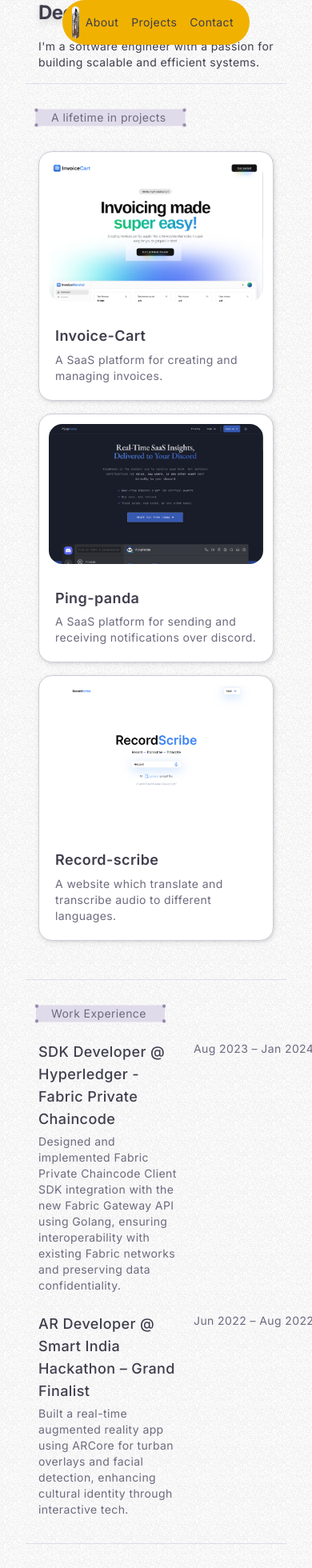
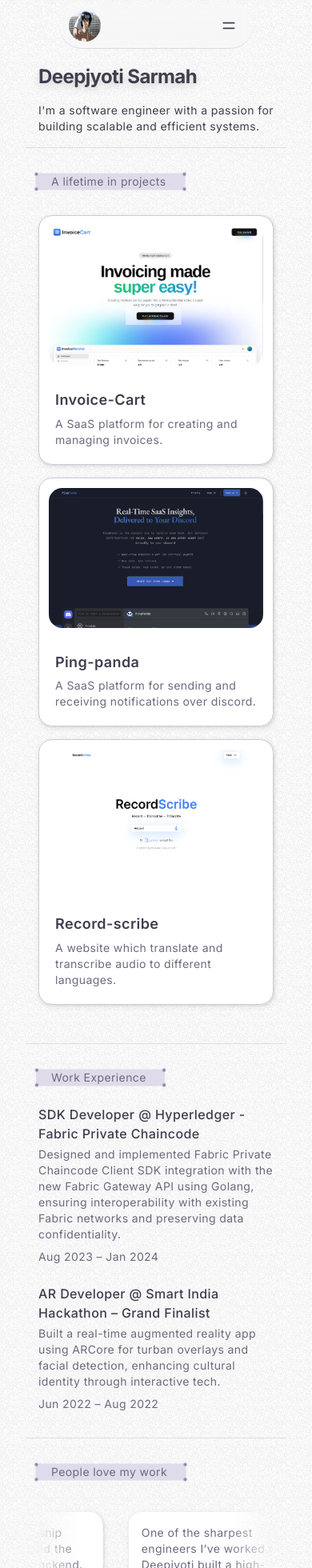
Before and after one commit to Deepjyoti-Sarmah/portfolio-with-motion, a Next.js app: page / in a window 390 px wide. Shown: the top 1960 px of the page at 80% size. Built offline with nearby package versions, Linux system fonts and the light colour scheme.

Commit message:
fixed navbar view for mobile

```diff
--- a/app/about/page.tsx
+++ b/app/about/page.tsx
@@ -6,7 +6,7 @@
 export default function AboutPage() {
   return (
     <div className="flex min-h-screen items-start justify-start">
-      <Container className="min-h-screen px-8 md:pt-20 md:pb-10">
+      <Container className="min-h-screen pt-[80px]  px-8 md:pt-20 md:pb-10  ">
         <Heading>About Me</Heading>
         <Subheading>
           I'm a curious developer who loves building clean, functional tools
--- a/app/contact/page.tsx
+++ b/app/contact/page.tsx
@@ -7,7 +7,7 @@
 export default function ContactPage() {
   return (
     <div className="flex min-h-screen items-start justify-start">
-      <Container className="min-h-screen px-8 md:pt-20 md:pb-10">
+      <Container className="min-h-screen pt-[80px]  px-8 md:pt-20 md:pb-10">
         <Heading>Contact Me</Heading>
         <Subheading>
           I'm open to freelancing offers. Reach out to me to inquire more about
--- a/app/page.tsx
+++ b/app/page.tsx
@@ -8,7 +8,7 @@
 export default function Home() {
   return (
     <div className="flex min-h-screen items-start justify-start">
-      <Container className="min-h-screen  px-8 md:pt-20 md:pb-10">
+      <Container className="min-h-screen pt-[80px]  px-8 md:pt-20 md:pb-10">
         <Heading>Deepjyoti Sarmah</Heading>
         <Subheading>
           I'm a software engineer with a passion for building scalable and
--- a/app/projects/page.tsx
+++ b/app/projects/page.tsx
@@ -7,7 +7,7 @@
 export default function ProjectsPage() {
   return (
     <div className="flex min-h-screen items-start justify-start">
-      <Container className="min-h-screen px-8 md:pt-20 md:pb-10">
+      <Container className="min-h-screen pt-[80px]  px-8 md:pt-20 md:pb-10">
         <Heading>Projects</Heading>
         <Subheading>
           I'm a curious developer who loves building clean, functional tools
--- a/components/content-form.tsx
+++ b/components/content-form.tsx
@@ -101,7 +101,7 @@
         </div>
         <button
           type="submit"
-          className="bg-accent font-semibold rounded-md px-4 py-2 text-foreground border border-accent shadow shadow-accent-foreground hover:shadow-md hover:scale-[1.01] transition-shadow duration-300 ease-in-out"
+          className="bg-foreground font-semibold rounded-md px-4 py-2 text-primary-foreground border border-foreground shadow shadow-foreground hover:shadow-md hover:scale-[1.01] transition-shadow duration-300 ease-in-out"
         >
           Send Message
         </button>
--- a/components/navbar.tsx
+++ b/components/navbar.tsx
@@ -1,6 +1,5 @@
 "use client";
 import Image from "next/image";
-// import { Link } from "next-view-transitions";
 import {
   motion,
   useMotionValueEvent,
@@ -10,44 +9,35 @@
 import { useState } from "react";
 import { Container } from "./container";
 import Link from "next/link";
+import { IconCancel, IconMenu } from "@tabler/icons-react";
 
 export const Navbar = () => {
   const navItems = [
-    {
-      title: "About",
-      href: "/about",
-    },
-    {
-      title: "Projects",
-      href: "/projects",
-    },
-    {
-      title: "Contact",
-      href: "/contact",
-    },
+    { title: "About", href: "/about" },
+    { title: "Projects", href: "/projects" },
+    { title: "Contact", href: "/contact" },
   ];
 
   const [hovered, setHovered] = useState<number | null>(null);
   const { scrollY } = useScroll();
-
-  const [scrolled, setScrolled] = useState<boolean>(false);
+  const [scrolled, setScrolled] = useState(false);
+  const [isOpen, setIsOpen] = useState(false);
 
   const y = useTransform(scrollY, [0, 100], [0, 10]);
-  const width = useTransform(scrollY, [0, 100], ["60%", "50%"]);
+  const width = useTransform(scrollY, [0, 100], ["62%", "50%"]);
+
+  const toggleMenu = () => setIsOpen((prev) => !prev);
 
   useMotionValueEvent(scrollY, "change", (latest) => {
-    if (latest > 20) {
-      setScrolled(true);
-    } else {
-      setScrolled(false);
-    }
+    setScrolled(latest > 20);
   });
 
   return (
+    <>
       <Container>
         <motion.nav
           style={{
-          boxShadow: scrolled ? "var(--shadow-aceternity)" : "none",
+            boxShadow: scrolled ? "var(--shadow-secondary)" : "none",
             width,
             y,
           }}
@@ -55,37 +45,68 @@
             duration: 0.3,
             ease: "linear",
           }}
-        className="fixed inset-x-0 top-0 z-50 mx-auto flex max-w-4xl items-center justify-between rounded-full bg-yellow-500 px-3 py-2 backdrop-blur-sm "
+          className="fixed inset-x-0 top-1 z-50 mx-auto flex max-w-4xl items-center justify-between rounded-full px-3 py-2 backdrop-blur-sm shadow shadow-primary border-b border-muted"
         >
-        <Link href="/">
+          <Link href="/" onClick={() => setIsOpen(false)}>
             <Image
               className="h-10 w-10 rounded-full"
               src="/avatar.jpg"
-            height="100"
-            width="100"
-            alt="Avatar "
+              height={100}
+              width={100}
+              alt="Avatar"
             />
           </Link>
-        <div className="flex items-center">
+
+          {/* Mobile menu toggle */}
+          <button
+            onClick={toggleMenu}
+            className="ml-auto block md:hidden p-2 text-secondary-foreground"
+          >
+            {isOpen ? <IconCancel size={20} /> : <IconMenu size={20} />}
+          </button>
+
+          {/* Desktop nav */}
+          <div className="hidden md:flex items-center">
             {navItems.map((item, idx) => (
               <Link
-              className="relative px-2 py-1 text-sm"
+                key={idx}
                 href={item.href}
-              key={idx}
+                className="relative px-3 py-1 text-sm"
                 onMouseEnter={() => setHovered(idx)}
                 onMouseLeave={() => setHovered(null)}
               >
                 {hovered === idx && (
                   <motion.span
                     layoutId="hovered-span"
-                  className="absolute inset-0 h-full w-full rounded-md bg-neutral-100 "
+                    className="absolute inset-0 h-full w-full rounded-md bg-muted"
                   />
                 )}
-              <span className="relative z-10">{item.title}</span>
+                <span className="relative z-10 text-secondary-foreground">
+                  {item.title}
+                </span>
               </Link>
             ))}
           </div>
         </motion.nav>
+
+        {/* Mobile nav items */}
+        {isOpen && (
+          <div className="fixed top-[4.5rem] left-0 z-40 w-full bg-background border-t border-muted md:hidden">
+            <div className="flex flex-col px-6 py-4 space-y-2">
+              {navItems.map((item, idx) => (
+                <Link
+                  key={idx}
+                  href={item.href}
+                  className="text-base text-secondary-foreground py-2"
+                  onClick={() => setIsOpen(false)}
+                >
+                  {item.title}
+                </Link>
+              ))}
+            </div>
+          </div>
+        )}
       </Container>
+    </>
   );
 };
--- a/components/work-timeline.tsx
+++ b/components/work-timeline.tsx
@@ -13,27 +13,38 @@
       <SectionHeading delay={0.2} className="mb-6">
         Work Experience
       </SectionHeading>
+
       <div className="flex flex-col gap-6">
         {workExperiences.map((exp, idx) => (
           <motion.div
             key={exp.company}
-            initial={{ opacity: 0, x: -20 }}
-            animate={{ opacity: isInView ? 1 : 0, x: isInView ? 0 : -20 }}
-            transition={{ delay: idx * 0.1, duration: 0.4, ease: "easeInOut" }}
-            className="flex justify-between gap-4"
+            initial={{
+              opacity: 0,
+              x: -20,
+            }}
+            animate={{
+              opacity: isInView ? 1 : 0,
+              x: isInView ? 0 : -20,
+            }}
+            transition={{
+              delay: idx * 0.1,
+              duration: 0.4,
+              ease: "easeInOut",
+            }}
+            className="flex flex-col sm:flex-row sm:items-start sm:justify-between gap-1 sm:gap-4"
           >
             {/* Left: Role, Company, Description */}
-            <div className="flex flex-col gap-1 max-w-[75%]">
-              <div className="text-lg font-medium text-foreground">
+            <div className="flex-1">
+              <div className="text-base sm:text-lg font-medium text-foreground">
                 {exp.role} @ {exp.company}
               </div>
-              <div className="text-sm text-muted-foreground">
+              <div className="text-sm text-muted-foreground mt-1">
                 {exp.description}
               </div>
             </div>
 
             {/* Right: Period */}
-            <div className="text-sm text-muted-foreground whitespace-nowrap min-w-[100px] text-right">
+            <div className="text-sm text-muted-foreground sm:whitespace-nowrap sm:pl-4 sm:text-right mt-1 sm:mt-0">
               {exp.period}
             </div>
           </motion.div>
```
Lines whose indentation alone changed are shown as unchanged.
